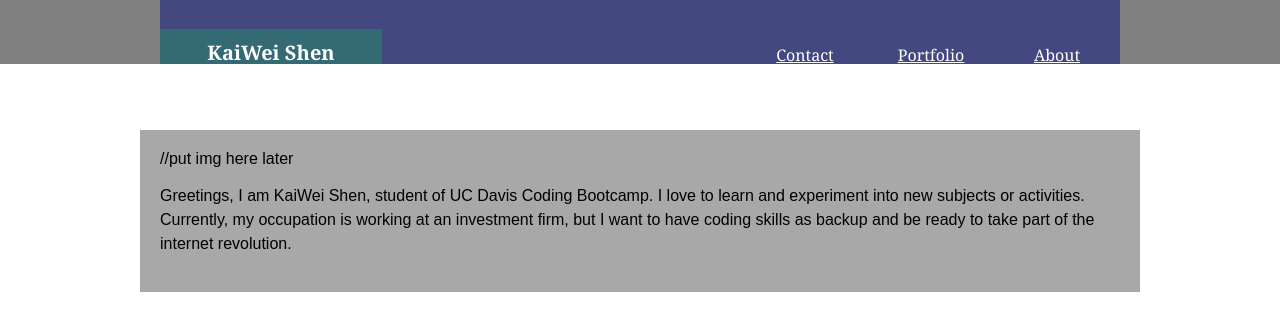
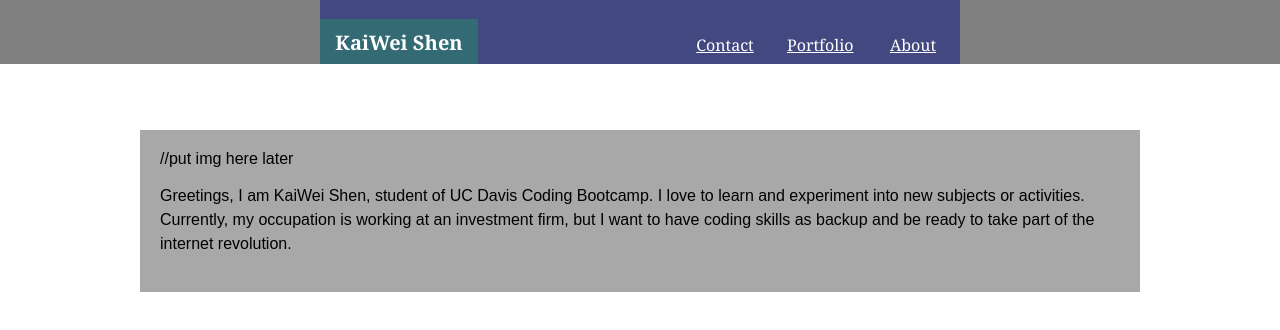
Before and after one commit to kaishen33/Responsive-Portfolio, a plain HTML site: page index.html in a window 1280 px wide. Drawn offline with Linux system fonts and the light colour scheme.

Commit message:
Submission Product

```diff
--- a/assets/style.css
+++ b/assets/style.css
@@ -12,8 +12,8 @@ header {
 }
 
 .navigate {
-    width: 960px;
-    margin: 0 auto;
+    width: 50%;
+    margin: auto;
     background-color: rgb(67, 73, 128);
     overflow: hidden;
 }
```
